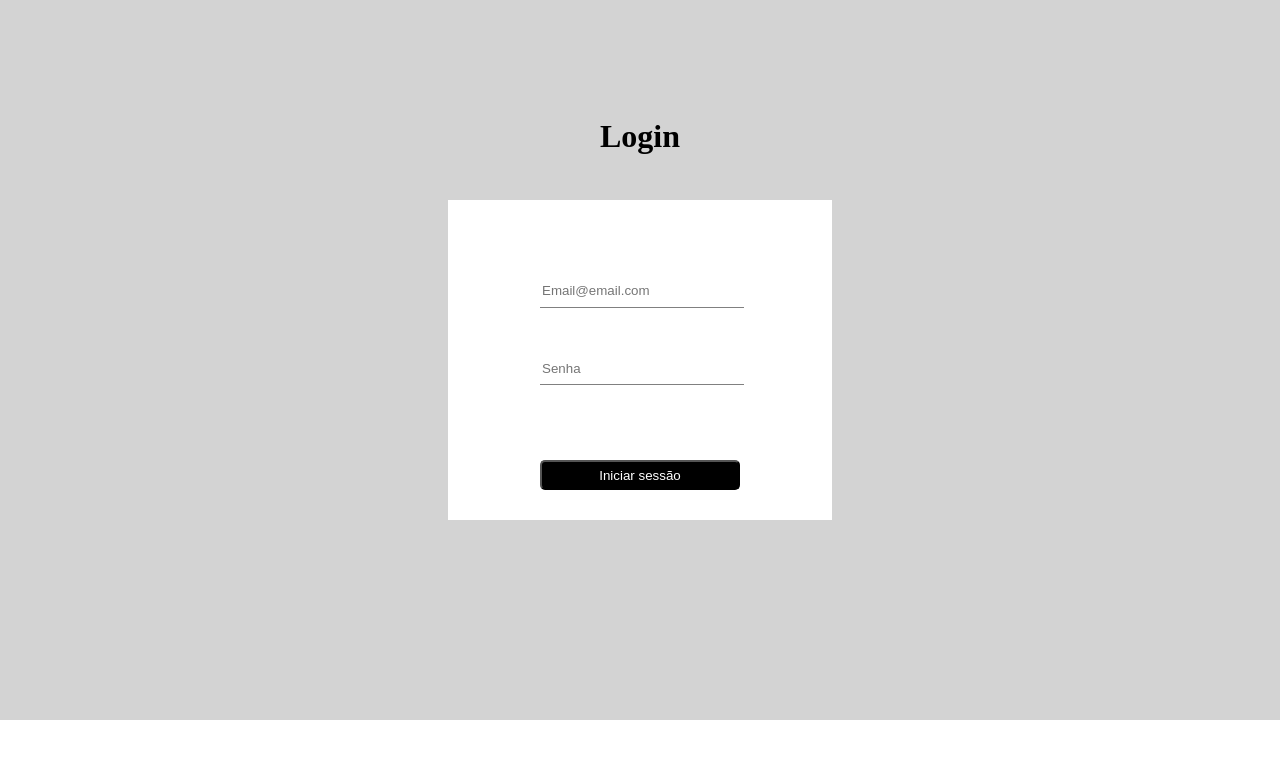
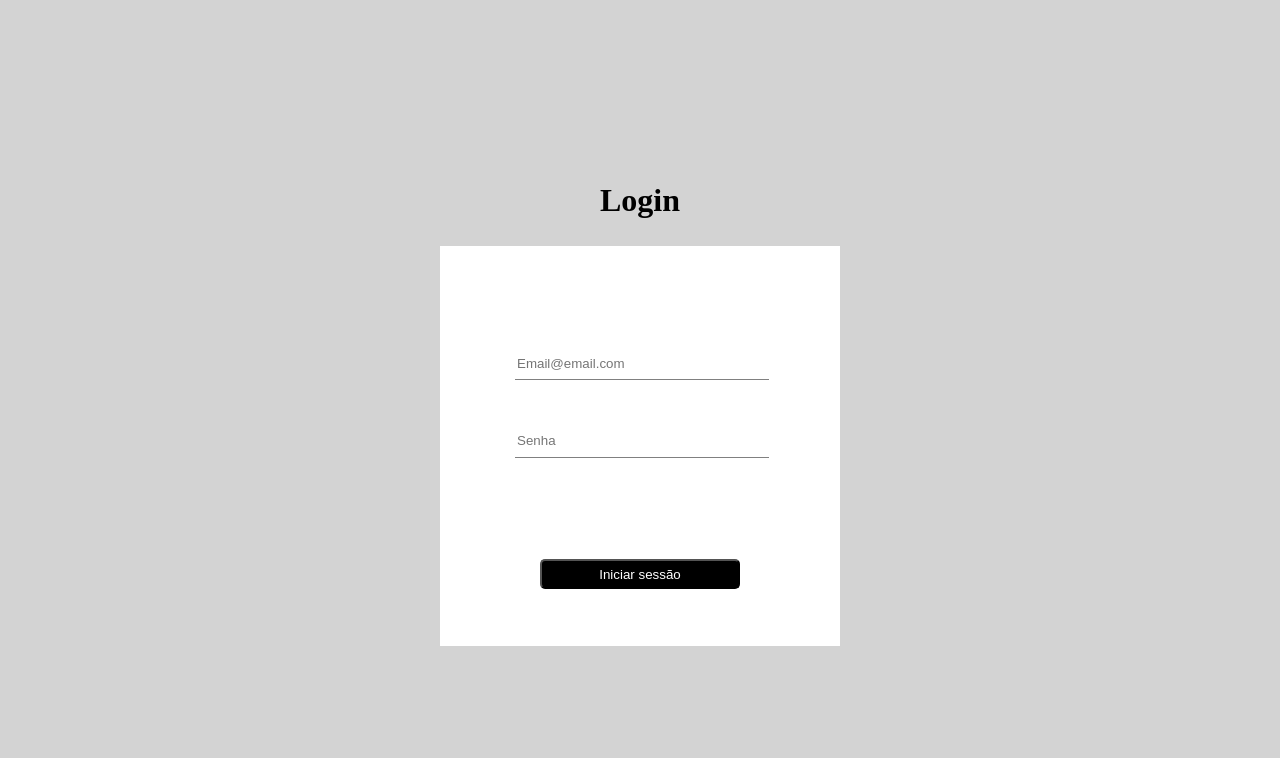
Before and after one commit to aceleradora-TW/acelera-mais-front, a React (Create React App) app: page / in a window 1280 px wide. Shown: the top 758 px of the page. Built offline with nearby package versions, Linux system fonts and the light colour scheme.

Commit message:
style(login): reajusta mudanças solicitadas
@eluvya @Biamah @dhierodrigues

```diff
--- a/src/App.js
+++ b/src/App.js
@@ -2,7 +2,8 @@ import { Login } from './components/login'
 
 const App = () => {
   return (
-    <div className="main">
+    <div className="login-page">
+      <h1>Login</h1>
       <Login />
     </div>
   )
--- a/src/components/login/index.js
+++ b/src/components/login/index.js
@@ -24,9 +24,7 @@ export const Login = () => {
     })
   }
   return (
-    <div className="container-form">
-      <h1>Login</h1>
-      <form>
+    <div className="login-form">
       <div>
         <label>
           <input onChange={handleChangeEmail} value={email} type="email" placeholder="Email@email.com"></input>
@@ -36,7 +34,6 @@ export const Login = () => {
         </label>
       </div>
       <button onClick={handlerClick}>Iniciar sessão</button>
-      </form>
     </div>
   )
 }
--- a/src/components/login/style.css
+++ b/src/components/login/style.css
@@ -1,53 +1,51 @@
-.container-form {
+.login-page {
   width: 100%;
-  height: 720px;
+  height: 100vh;
   background-color: lightgray;
   margin: 0 auto;
   display: flex;
   align-items: center;
   justify-content: center;
   flex-direction: column;
-  position: relative;
   }
 
-  .container-form h1{
+  .login-page h1{
   font-weight: bold;
   font-size: 32px;
-  position: absolute;
-  top: 120px;
+  padding: 30px;
 
 }
 
-.container-form form {
+.login-form {
   display: flex;
   flex-direction: column;
   flex-wrap: wrap;
   justify-content: space-evenly;
   align-items: center;
   background-color: white;
-  width: 30vw;
-  height: 25vw;
+  width: 400px;
+  height: 400px;
 
 }
 
-.container-form form > div {
+.login-form > div {
   display: flex;
   flex-direction: column;
   justify-content: space-evenly;
-  width: 200px;
+  width: 250px;
   height: 200px;
   flex-wrap: wrap;
 
 }
 
-.container-form input {
+.login-form input {
   border: none;
   border-bottom: 1px solid gray;
-  width: 200px;
+  width: 100%;
   height: 30px;
-}
+  }
 
-.container-form button {
+.login-form button {
   width: 200px;
   height: 30px;
   background-color: black;
```
Lines whose indentation alone changed are shown as unchanged.
